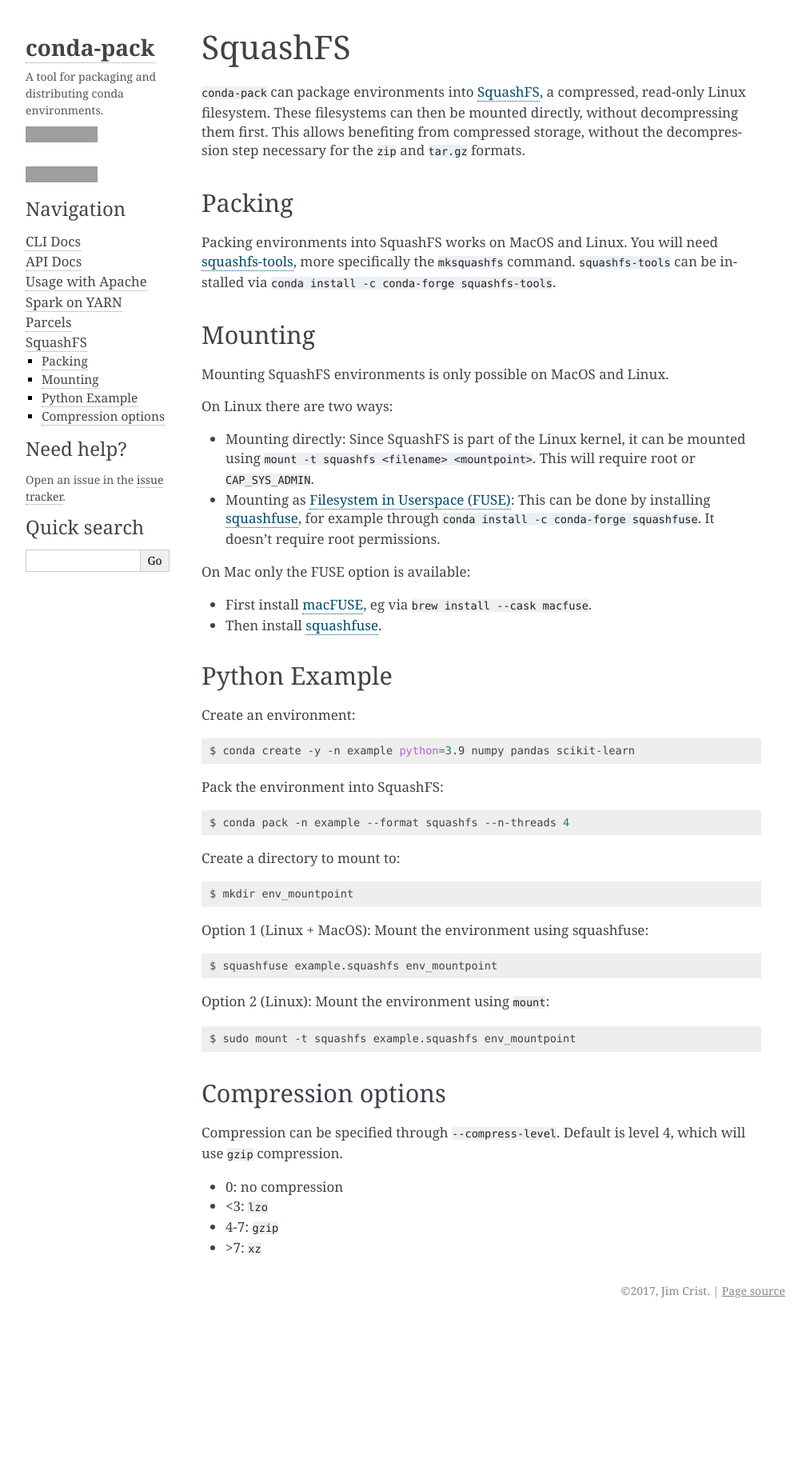
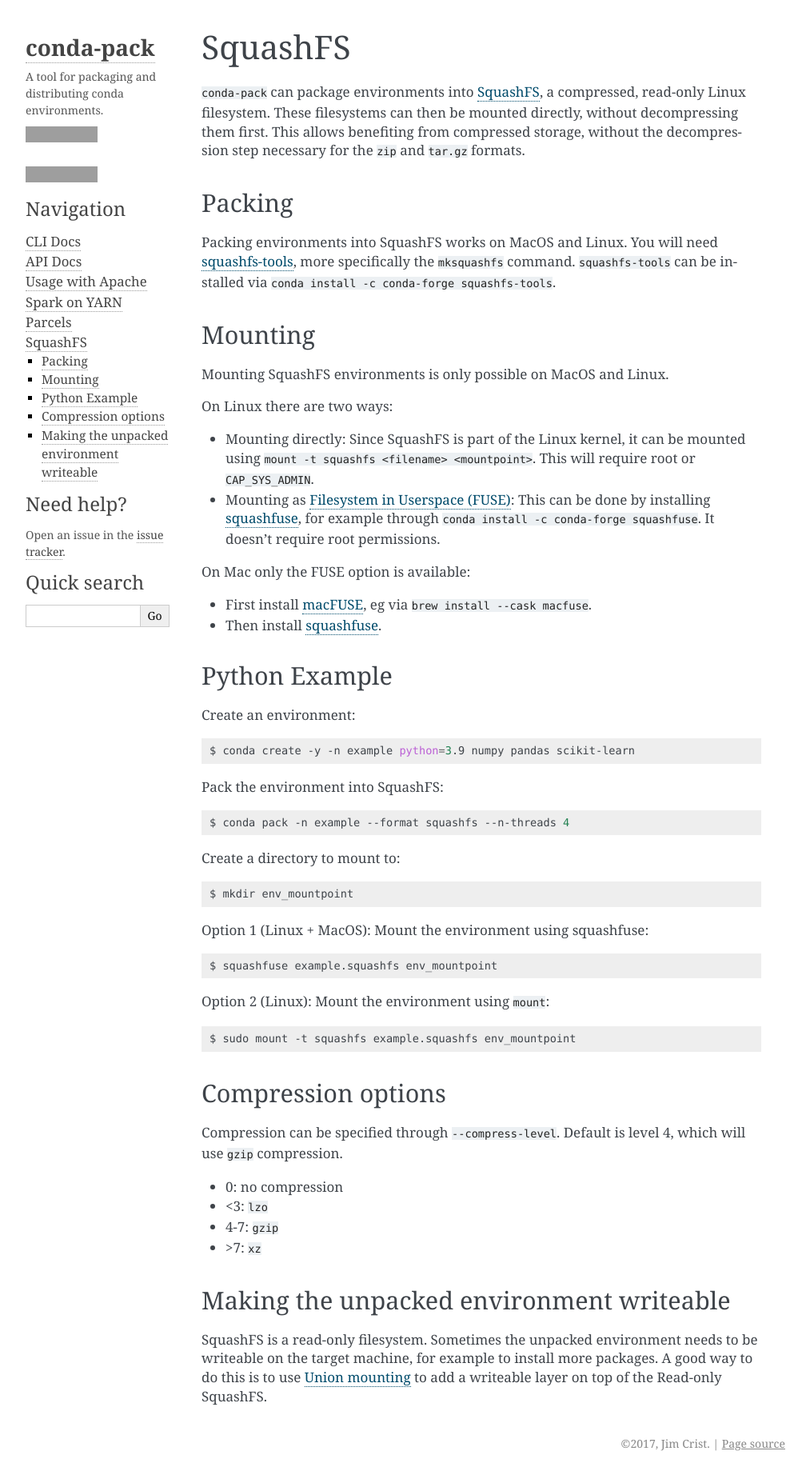
Before and after one commit to conda/conda-pack, a Sphinx documentation site: the page built from docs/source/squashfs.rst, in a window 1280 px wide. Shown: the whole page at 80% size, without its empty margins (138-1151 px from the left). Built offline with Sphinx 7.4.7, drawn with Linux system fonts in a browser that asks for light colours; before the commit the page ends 1653 px from its top, so only the background shows below that; grey boxes are pictures that could not be loaded.

Commit message:
Add note about Union mounting

```diff
--- a/docs/source/squashfs.rst
+++ b/docs/source/squashfs.rst
@@ -76,3 +76,12 @@
 - <3: ``lzo``
 - 4-7: ``gzip``
 - >7: ``xz``
+
+Making the unpacked environment writeable
+-----------------------------------------
+
+SquashFS is a read-only filesystem.
+Sometimes the unpacked environment needs to be writeable on the target machine, for example to install
+more packages.
+A good way to do this is to use `Union mounting <https://en.wikipedia.org/wiki/Union_mount>`_ to
+add a writeable layer on top of the Read-only SquashFS.
```
